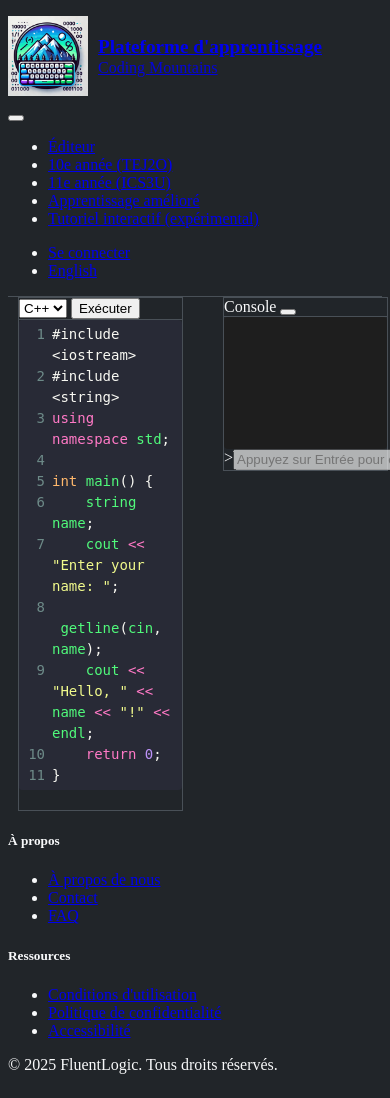
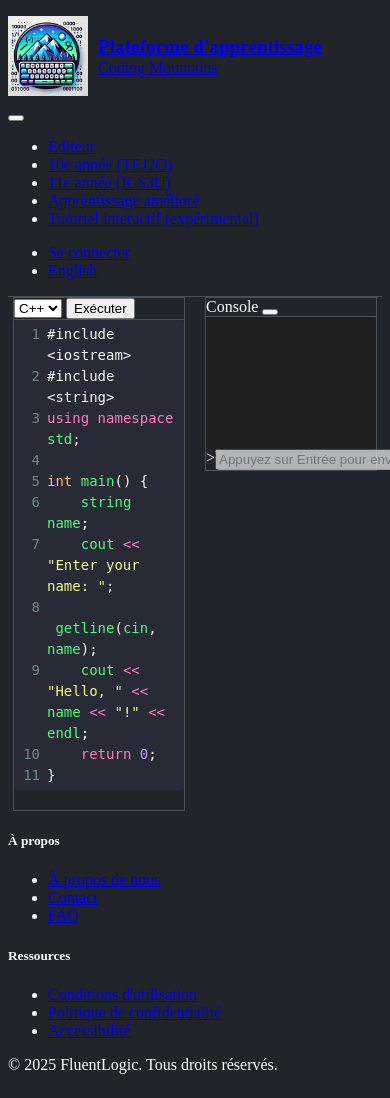
Before and after one commit to brodmart/ReplitCodingPlatform3, a Flask app: page / in a window 390 px wide; the page is wider, and only the part inside the window is pictured. Before the commit the page ends 1074 px from the top of that part, so only its background shows below. Run offline with Flask 3, Linux system fonts and the light colour scheme; some libraries are stand-ins or nearby versions.

Commit message:
Agent query: Are the black spaces on the sides of the columns now removed?
Refactor CSS for improved layout and styling, reducing gaps and improving responsiveness.

Screenshot: https://storage.googleapis.com/screenshot-production-us-central1/0e1e9086-d3ce-4570-b897-7cf057126d81/7d20af07-9946-467a-935b-aab8e635f6e4.jpg

```diff
--- a/static/css/style.css
+++ b/static/css/style.css
@@ -249,18 +249,17 @@ html, body {
 .editor-console-row {
     display: flex;
     flex-direction: row;
-    gap: 20px;
+    gap: 10px;
     margin: 0;
     padding: 0;
-    width: 100vw;
-    max-width: 100vw;
+    width: 100%;
 }
 
 .editor-column,
 .console-column {
-    width: 50%;
+    flex: 1;
     min-width: 0;
-    padding: 0 10px;
+    padding: 0 5px;
 }
 
 .editor-container,
@@ -271,10 +270,11 @@ html, body {
 
 /* Container width control */
 .container-fluid {
-    width: 100vw;
-    max-width: 100vw;
+    width: 100%;
+    max-width: 100%;
     padding: 0;
     margin: 0;
+    overflow-x: hidden;
 }
 
 .row {
@@ -283,11 +283,14 @@ html, body {
     width: 100%;
 }
 
+/* Card styling */
+.card {
+    border-radius: 0;
+    margin: 0;
+    background-color: var(--bs-dark);
+    border: 1px solid var(--bs-border-color);
+}
+
 .col-12 {
     padding: 0;
 }
-
-.card {
-    border-radius: 0;
-    margin: 0;
-}
```
